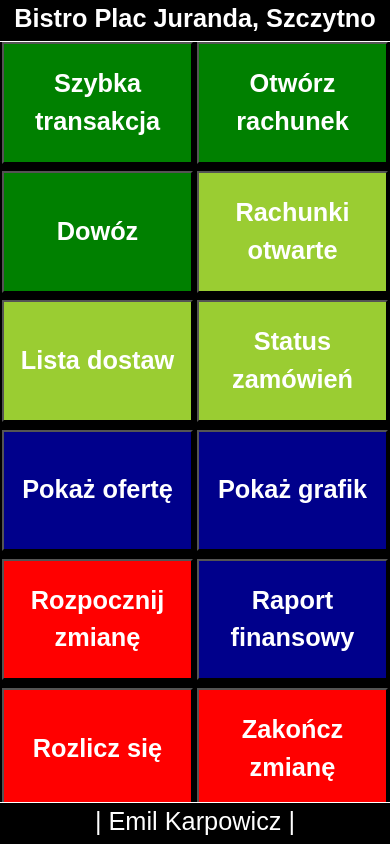
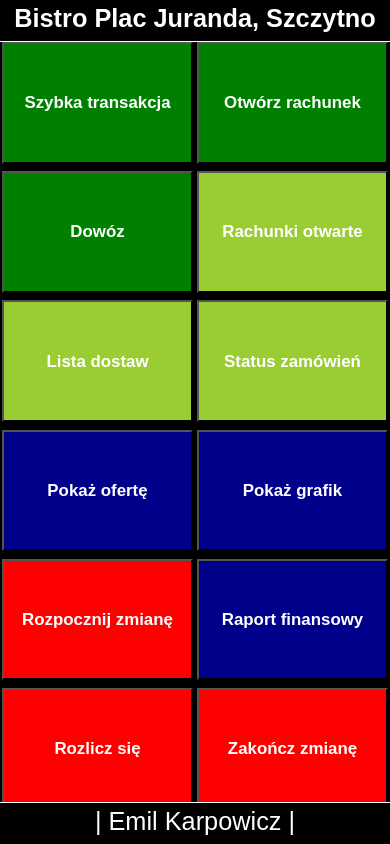
Before and after one commit to eMIKARp/bistro-management-tool-app, a Django app: page /bistro/panel_sprzedawcy in a window 390 px wide. Run offline with Django 3.2, Linux system fonts and the light colour scheme; a user stored in the database is signed in; some libraries are stand-ins or nearby versions.

Commit message:
Another commit

```diff
--- a/static/css/BistroManagementToolApp/styles_sales_page.css
+++ b/static/css/BistroManagementToolApp/styles_sales_page.css
@@ -1,3 +1,6 @@
+ /* Extra small devices (phones, 600px and down) */
+@media only screen and (max-width: 600px) and (orientation:portrait){
+
 .frontline_actions{
 
     display: flex;
@@ -26,7 +29,7 @@
         background-color: green;
         color:white;
 
-        font-size: 3vh;
+        font-size: 2vh;
     }
 
     #rachunki_otwarte {background-color: yellowgreen}
@@ -39,11 +42,18 @@
     #rozlicz_sie{background-color: red}
     #koniec_zmiany {background-color: red}
 
+}
 
- /* Extra small devices (phones, 600px and down) */
-@media only screen and (max-width: 600px) {
+/* Extra small devices (phones, 600px and down) */
+@media only screen and (max-width: 600px) and (orientation:landscape){
+
+    .frontline-action {
+        width: 33%;
+    }
+
 
 }
+
 
 /* Small devices (portrait tablets and large phones, 600px and up) */
 @media only screen and (min-width: 600px) {
```
